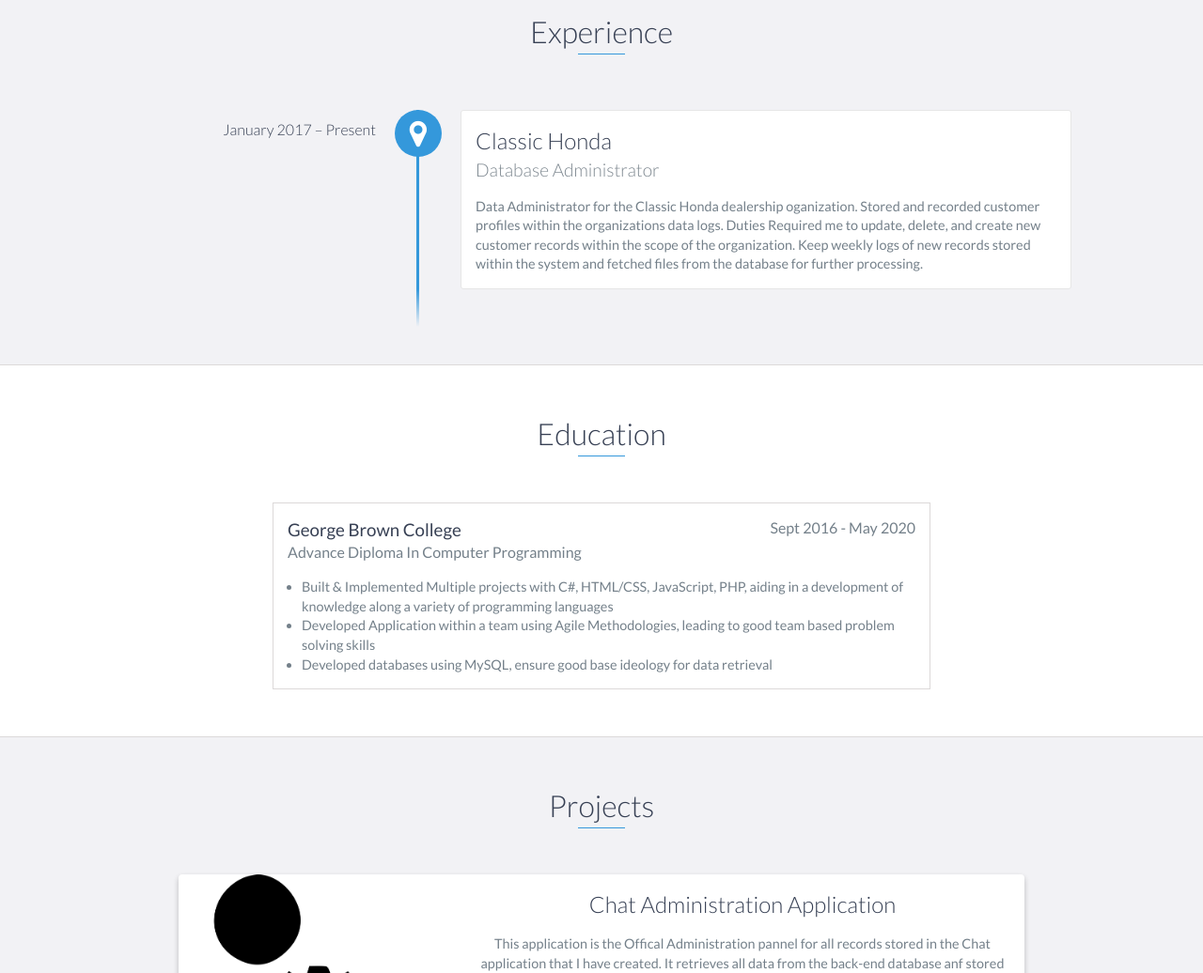
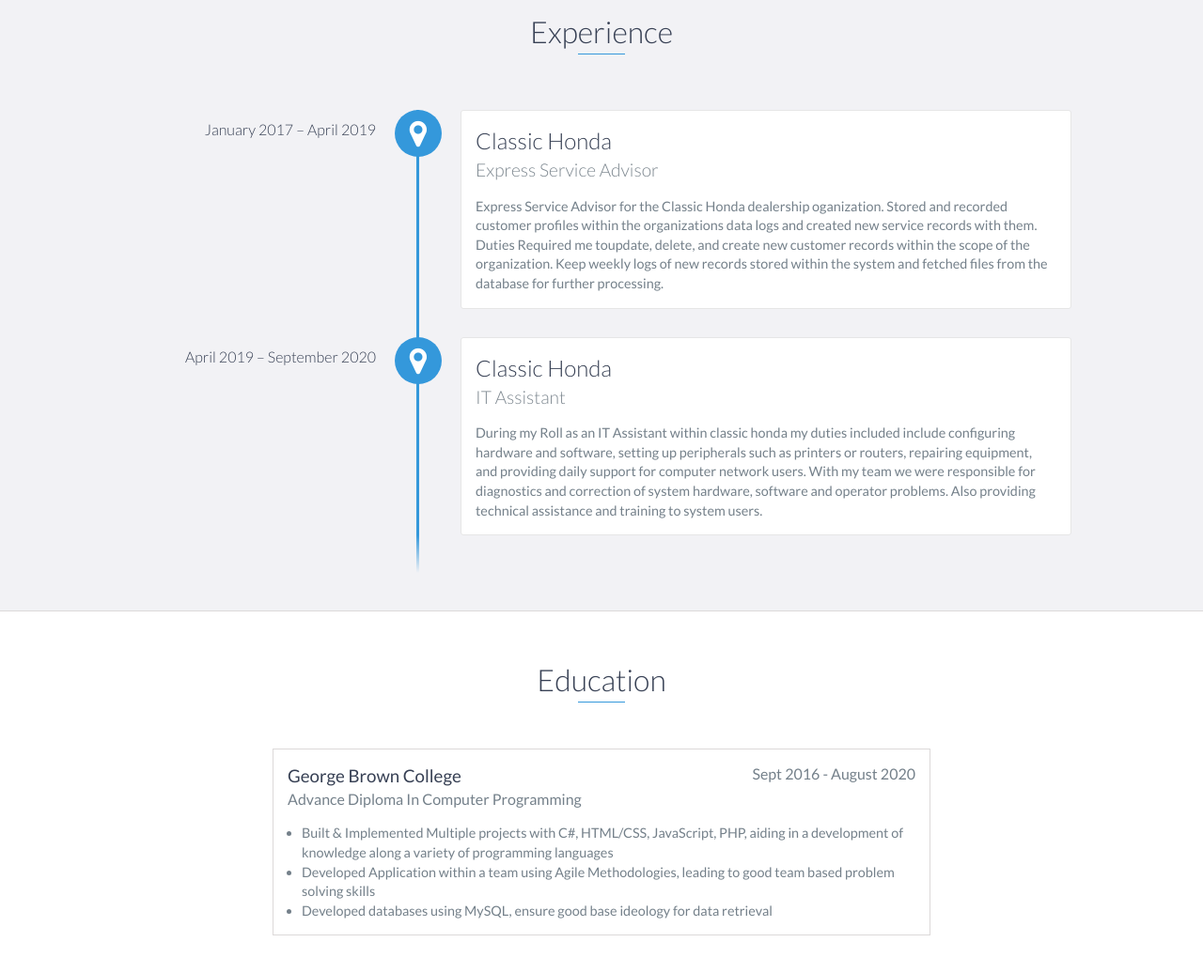
Before and after one commit to PJParreno/Patrick_JP_Portfolio, a website: page index.html in a window 1280 px wide. Shown: the part 2300-3336 px from the top of the page at 94% size. Drawn offline with nearby package versions, Linux system fonts and the light colour scheme.

Commit message:
Update index.html

```diff
--- a/index.html
+++ b/index.html
@@ -175,15 +175,26 @@
     <div id="experience" class="background-alt">
         <h2 class="heading">Experience</h2>
         <div id="experience-timeline">
-            <div data-date="January 2017 – Present">
+            <div data-date="January 2017 – April 2019">
                     <h3>Classic Honda</h3>
-                    <h4>Database Administrator</h4>
+                    <h4>Express Service Advisor</h4>
                     <p>
-                        Data Administrator for the Classic Honda dealership oganization. Stored and recorded customer
-                        profiles within the organizations data logs. Duties Required me to
-                        update, delete, and create new customer records within the scope of the organization. Keep
+                        Express Service Advisor for the Classic Honda dealership oganization. Stored and recorded customer
+                        profiles within the organizations data logs and created new service records with them. Duties Required
+                        me toupdate, delete, and create new customer records within the scope of the organization. Keep
                         weekly logs of new records stored within the system and fetched files
                         from the database for further processing.
+                    </p>
+                </div>
+             <div data-date="April 2019 – September 2020">
+                    <h3>Classic Honda</h3>
+                    <h4>IT Assistant</h4>
+                    <p>
+                        During my Roll as an IT Assistant within classic honda my duties included include configuring hardware
+                        and software, setting up peripherals such as printers or routers, repairing equipment, and providing
+                        daily support for computer network users. With my team we were responsible for diagnostics and correction
+                        of system hardware, software and operator problems. Also providing technical assistance and training to
+                        system users.
                     </p>
                 </div>
         </div>
@@ -195,7 +206,7 @@
                     <h2 class="heading">Education</h2>
                     <div class="education-block">
                         <h3>George Brown College</h3>
-                        <span class="education-date">Sept 2016 - May 2020</span>
+                        <span class="education-date">Sept 2016 - August 2020</span>
                         <h4>Advance Diploma In Computer Programming</h4>
                         <p>
                             <ul>
```
